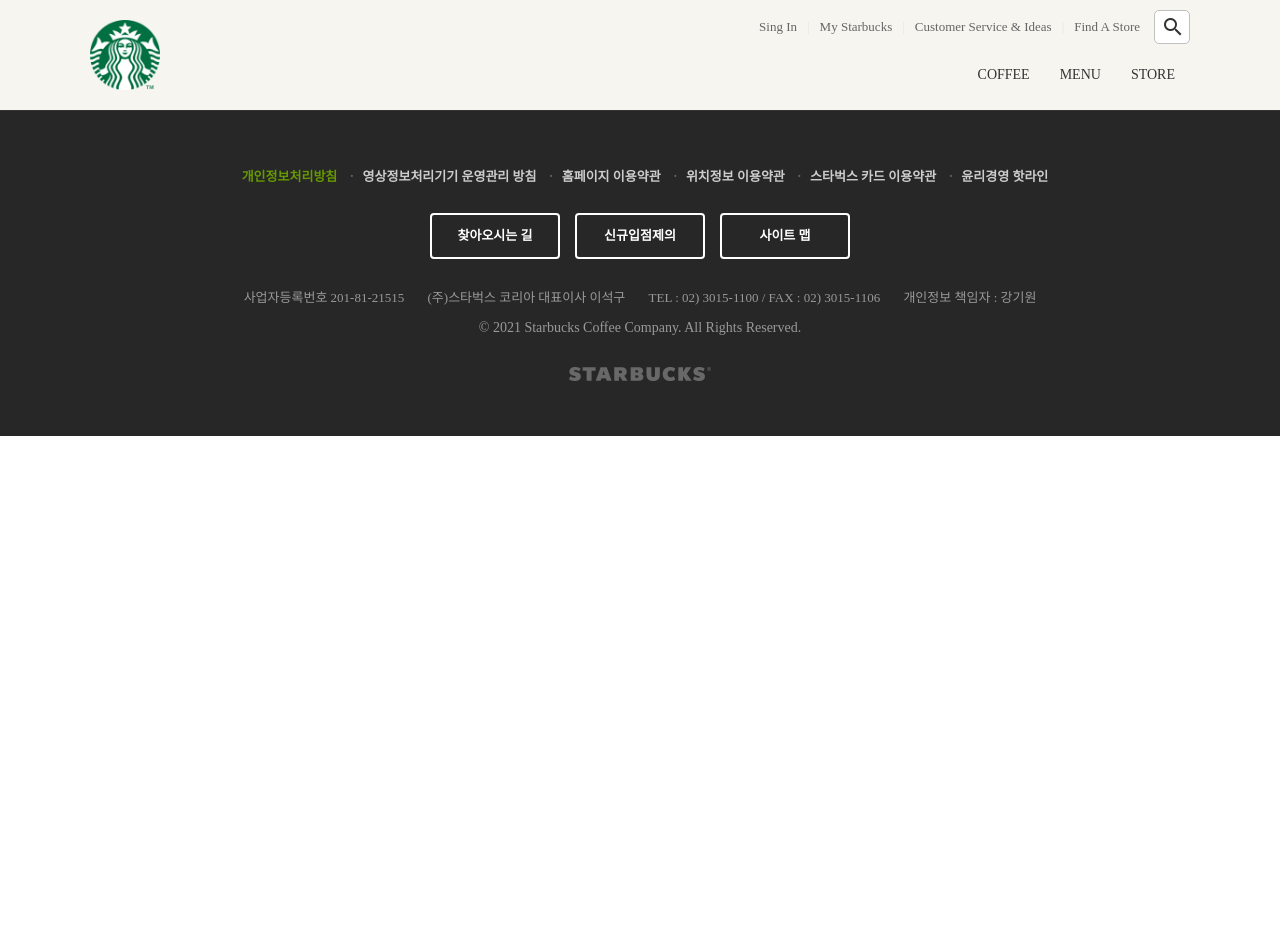
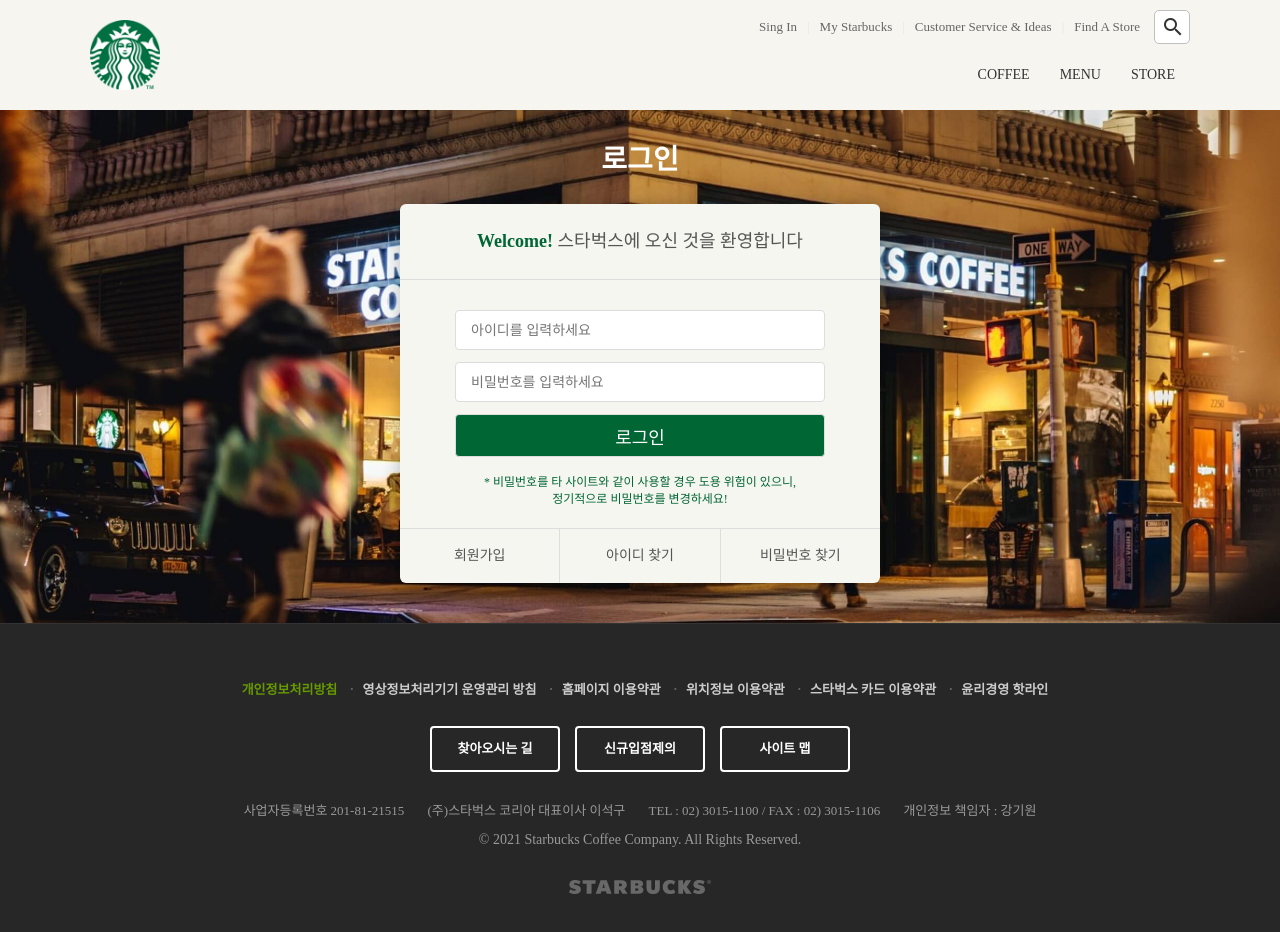
Before and after one commit to gladnxm/starbucks-clone, a plain HTML site: page signin/index.html in a window 1280 px wide. Before the commit the page ends 800 px from the top, so only its background shows below. Drawn offline with nearby package versions, Linux system fonts and the light colour scheme.

Commit message:
로그인 페이지 디자인 완성

```diff
--- a/signin/index.html
+++ b/signin/index.html
@@ -10,6 +10,7 @@
   <link rel="stylesheet" href="https://fonts.googleapis.com/icon?family=Material+Icons">
   <link rel="stylesheet" href="/css/common.css">
   <link rel="stylesheet" href="/css/header.css">
+  <link rel="stylesheet" href="./signin.css">
   <link rel="stylesheet" href="/css/footer.css">
 
   <script defer src="/js/common.js"></script>
@@ -163,7 +164,28 @@
   </header>
 
   <section id="signin">
+    <h1>로그인</h1>
+    <div class="card">
+      <h2>
+        <em>Welcome!</em> 스타벅스에 오신 것을 환영합니다
+      </h2>
 
+      <form>
+        <input type="text" placeholder="아이디를 입력하세요">
+        <input type="password" placeholder="비밀번호를 입력하세요">
+        <button type="submit">로그인</button>
+        <p>
+          * 비밀번호를 타 사이트와 같이 사용할 경우 도용 위험이 있으니,<br>
+          정기적으로 비밀번호를 변경하세요!
+        </p>
+      </form>
+
+      <div class="btn-group">
+        <a href="#">회원가입</a>
+        <a href="#">아이디 찾기</a>
+        <a href="#">비밀번호 찾기</a>
+      </div>
+    </div>
   </section>
 
   <footer>
--- /dev/null
+++ b/signin/signin.css
@@ -0,0 +1,76 @@
+#signin {
+  background-image: url(/images/signin_bg.jpg);
+  background-attachment: fixed;
+  background-position: center;
+  background-repeat: no-repeat;
+  background-size: cover;
+  text-align: center;
+  padding: 30px 0 40px;
+}
+#signin h1 {
+  color: #fff;
+  font-size: 28px;
+  font-weight: 700;
+  margin-bottom: 25px;
+}
+#signin .card {
+  width: 480px;
+  margin: 0 auto;
+  color: #555;
+  border-radius: 6px;
+  background-color: #f6f6f0;
+  box-shadow: 2px 2px 20px rgba(0, 0, 0, .3);
+}
+#signin h2 {
+  padding: 25px;
+  border-bottom: 1px solid #ddd;
+  font-size: 18px;
+}
+#signin h2 em {
+  color: #006633;
+  font-weight: 700;
+}
+#signin form {
+  padding: 30px 55px 20px;
+}
+#signin form :is(input, button) {
+  width: 100%;
+  border: 1px solid #ddd;
+  border-radius: 4px;
+}
+#signin form input {
+  height: 40px;
+  padding: 15px;
+  margin-bottom: 12px;
+  font-size: 14px;
+  outline: none;
+}
+#signin form button {
+  height: 43px;
+  padding: 0;
+  margin-bottom: 17px;
+  color: #fff;
+  background-color: #006633;
+  font-size: 18px;
+  cursor: pointer;
+}
+#signin form p {
+  color: #006633;
+  font-size: 12px;
+}
+#signin .btn-group {
+  display: flex;
+  justify-content: center;
+  border-top: 1px solid #ddd;
+}
+#signin .btn-group a {
+  flex-grow: 1;
+  flex-basis: 0;
+  font-size: 14px;
+  padding: 17px;
+  color: #555;
+  border-right: 1px solid #ddd;
+}
+#signin .btn-group a:last-of-type {
+  border-right: none;
+}
```
Also changed, not shown: css/common.css (line endings or trailing spaces), index.html (line endings or trailing spaces).
